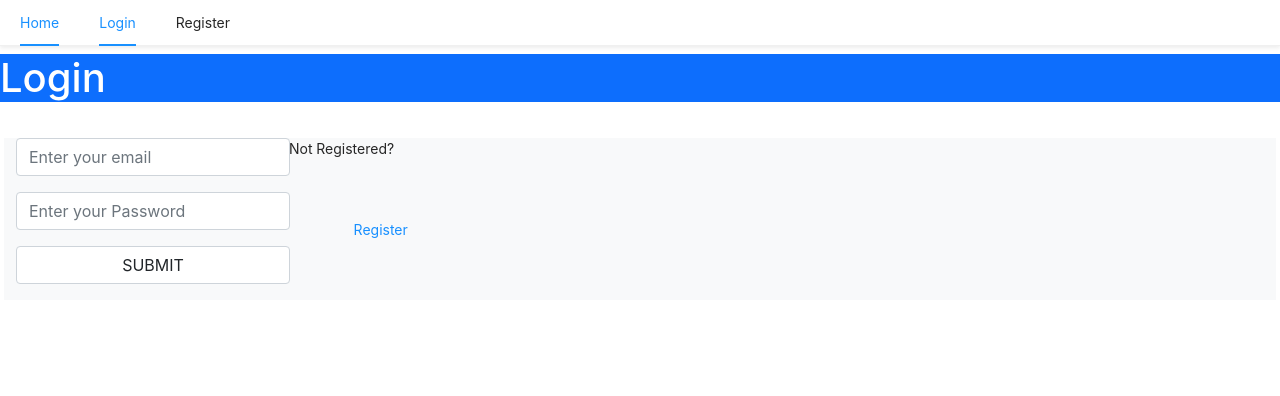
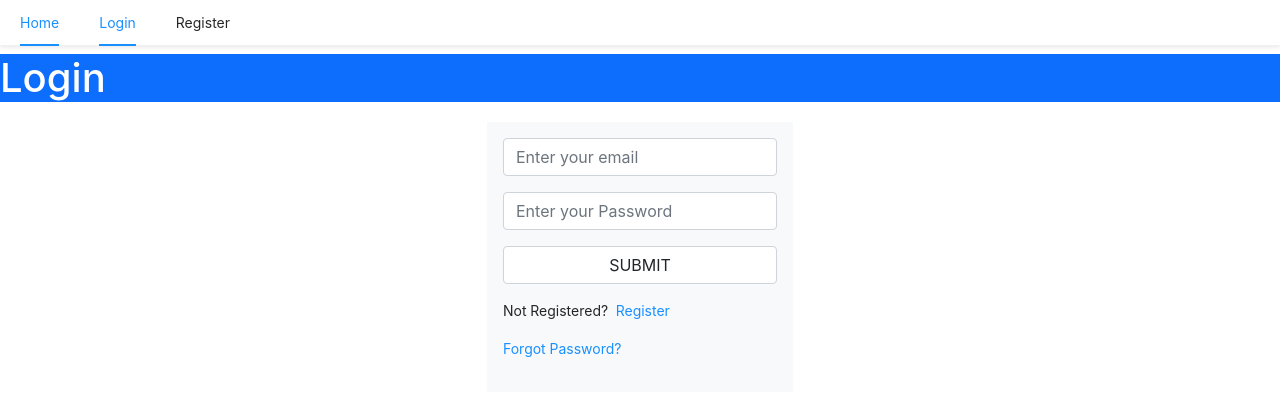
Before and after one commit to GauravBansal29/EduTechProject-frontend, a Next.js app: page /login in a window 1280 px wide. Shown: the top 396 px of the page. Built offline with nearby package versions, Linux system fonts and the light colour scheme; no server answers.

Commit message:
Forgot Password Authentication step1

```diff
--- a/pages/login.js
+++ b/pages/login.js
@@ -59,23 +59,25 @@ const Login= ()=>{
     return (
         <>
         <h1 className="bg-primary jumbotron text-white"> Login </h1>
-        <div className ="row">
-        <div className=" h-25 w-25 mh-auto col input-group m-3 bg-light">
-        <form onSubmit={onSubmitHandler} >
-        <div className="input-group mb-3 mx-auto">
+
+        <div className="p-3 my-auto mx-auto bg-light" style={{ width:'fit-content'}}>
+        <form onSubmit={onSubmitHandler} style={{width:'100%'}} >
+        <div className="form-group mb-3 mx-auto">
         <input  type="text" className="form-control" placeholder="Enter your email" ref={email} />
         </div>
         <div className="input-group mb-3 mx-auto">
-        <input type="password" className="form-control" placeholder="Enter your Password" ref={password} />
+        <input type="password" className="form-control w-30" placeholder="Enter your Password" ref={password} />
         </div>
-        <div className="input-group mb-3 mx-auto">
-        <button type="submit" className="form-control" disabled={loading}>{loading? <SyncOutlined spin/> : "SUBMIT"}</button>
+        <div className="input-group mb-3 mx-auto ">
+        <button type="submit" className="form-control w-10" disabled={loading}>{loading? <SyncOutlined spin/> : "SUBMIT"}</button>
         </div>
         </form>
-        <div className="row text-center">
-        Not Registered?
+        <div className="input-group mb-3 text-center mx-auto">
+        Not Registered?&nbsp;&nbsp;
          <Link href="/register"><a>Register</a></Link>
         </div>
+        <div className="input-group mb-3 text-center mx-auto">
+        <Link href="/forgot-password"><a>Forgot Password?</a></Link>
         </div>
         </div>
         </>
```
Also changed, not shown: pages/forgot-password.js (added, +37 -0 lines).
